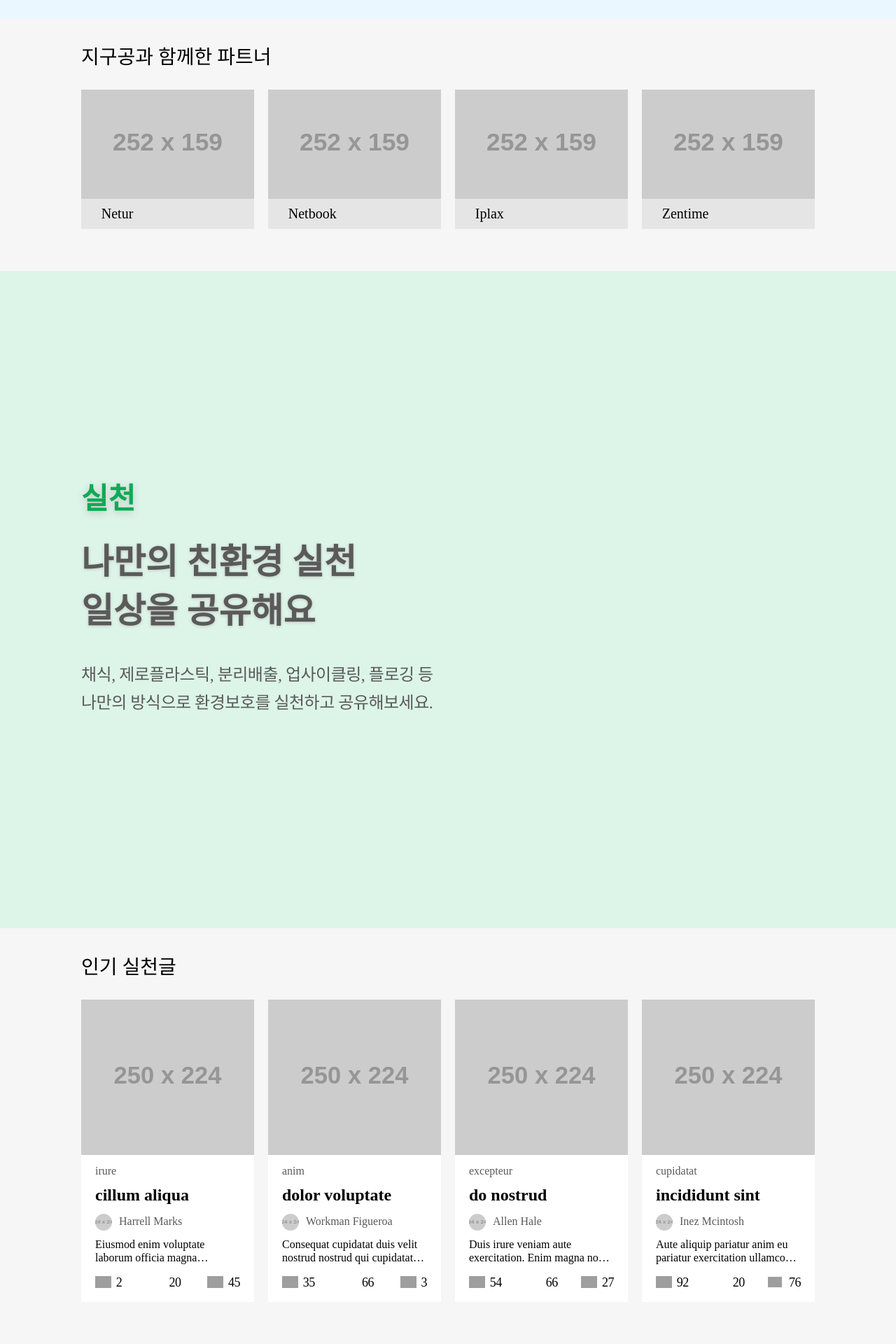
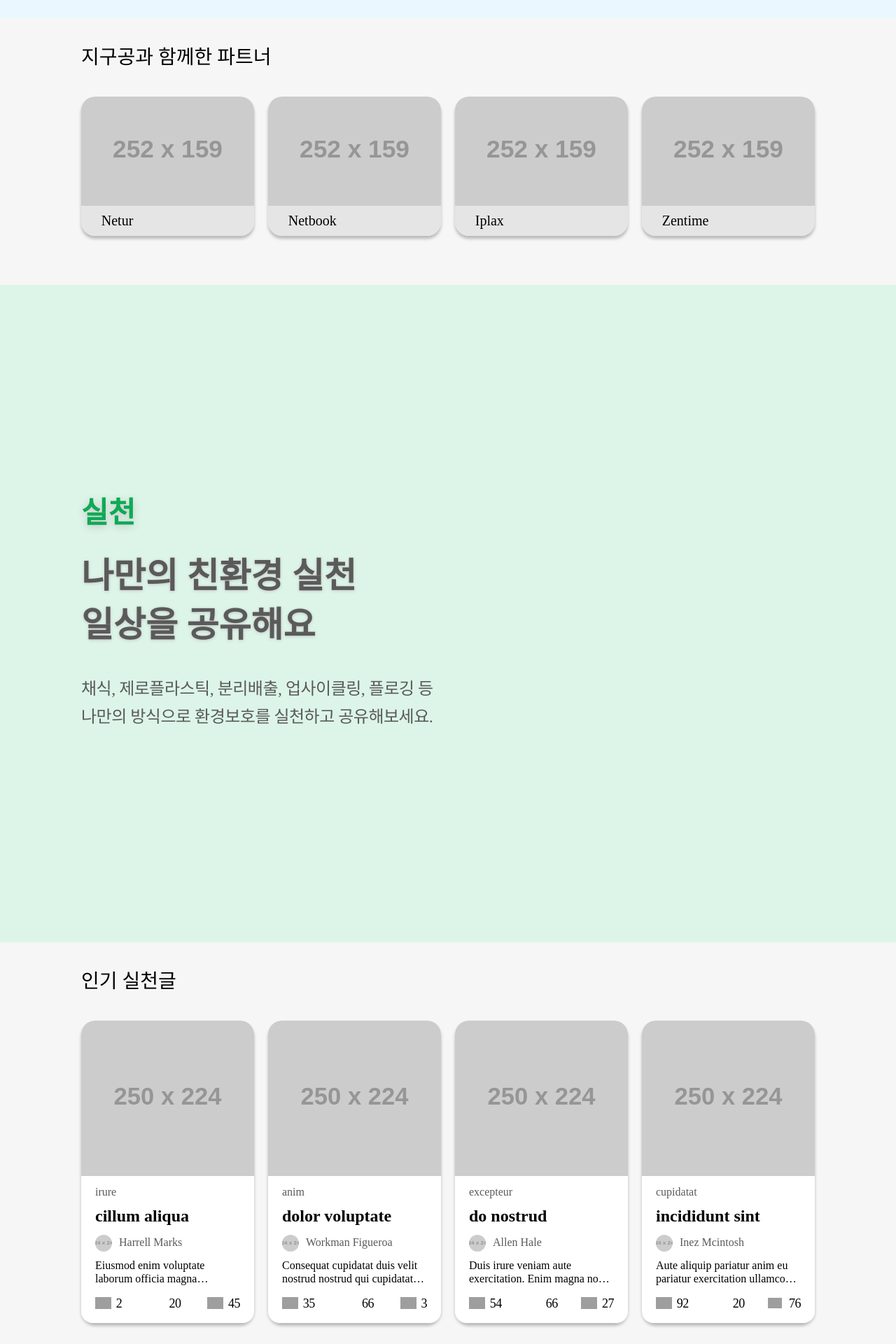
Before and after one commit to naninyang/jigugong-web, a Next.js app: page / in a window 1280 px wide. Shown: the part 1740-3660 px from the top of the page at 70% size. Built offline with nearby package versions, Linux system fonts and the light colour scheme; grey boxes are pictures that could not be loaded.

Commit message:
Beautify in the `Article List` Slider of the `Landing` page
- `지구공과 함께한 파트너` 디자인 리팩토링
- `인기 실천글` 디자인 리팩토링
- `인기 상품` 디자인 리팩토링

```diff
--- a/pages/sections/landing/Commerce.jsx
+++ b/pages/sections/landing/Commerce.jsx
@@ -155,6 +155,8 @@ const ProductInfo = styled.div({
 const ProductImage = styled.div({
   position: 'relative',
   paddingTop: '89.6%',
+  borderRadius: Em(5),
+  overflow: 'hidden',
   height: 0,
 });
 
--- a/pages/sections/landing/Features.jsx
+++ b/pages/sections/landing/Features.jsx
@@ -304,15 +304,19 @@ const ButtonNext = styled.button({
 });
 
 const ActionInfo = styled.div({
-  margin: `0 ${Em(5)}`,
+  margin: Em(5),
+  boxShadow: `0 ${Em(4)} ${Em(4)} rgba(0, 0, 0, .25)`,
+  borderRadius: Em(20),
   [mq.minTablet]: {
-    margin: `0 ${Em(10)}`,
+    margin: Em(10),
   },
 });
 
 const ActionImageModule = styled.div({
   position: 'relative',
   paddingTop: '89.6%',
+  borderRadius: `${Em(20)} ${Em(20)} 0 0`,
+  overflow: 'hidden',
   height: 0,
 });
 
@@ -327,6 +331,7 @@ const ActionImage = styled.img({
 
 const ActionFigure = styled.div({
   padding: `${Em(10)} ${Em(16)}`,
+  borderRadius: `0 0 ${Em(16.2)} ${Em(16.2)}`,
   backgroundColor: '#ffffff',
   [mq.minXsmall]: {
     padding: `${Em(14)} ${Em(20)}`,
--- a/pages/sections/landing/Mission.jsx
+++ b/pages/sections/landing/Mission.jsx
@@ -203,15 +203,19 @@ const ButtonNext = styled.button({
 });
 
 const OrganizationInfo = styled.div({
-  margin: `0 ${Em(5)}`,
+  margin: Em(5),
+  boxShadow: `0 ${Em(4)} ${Em(4)} rgba(0, 0, 0, .25)`,
+  borderRadius: Em(20),
   [mq.minTablet]: {
-    margin: `0 ${Em(10)}`,
+    margin: Em(10),
   },
 });
 
 const OrganizationImage = styled.div({
   position: 'relative',
   paddingTop: '63.0952381%',
+  borderRadius: `${Em(20)} ${Em(20)} 0 0`,
+  overflow: 'hidden',
   height: 0,
 });
 
@@ -232,9 +236,10 @@ const OrganizationName = styled.strong({
   backgroundColor: '#e5e5e5',
   fontSize: Rem(16),
   fontWeight: fontWeights.Regular,
+  borderRadius: `0 0 ${Em(16.2)} ${Em(16.2)}`,
   [mq.minXsmall]: {
     fontSize: Rem(20),
-  }
+  },
 });
 
 function PreviousArrow(props) {
```
